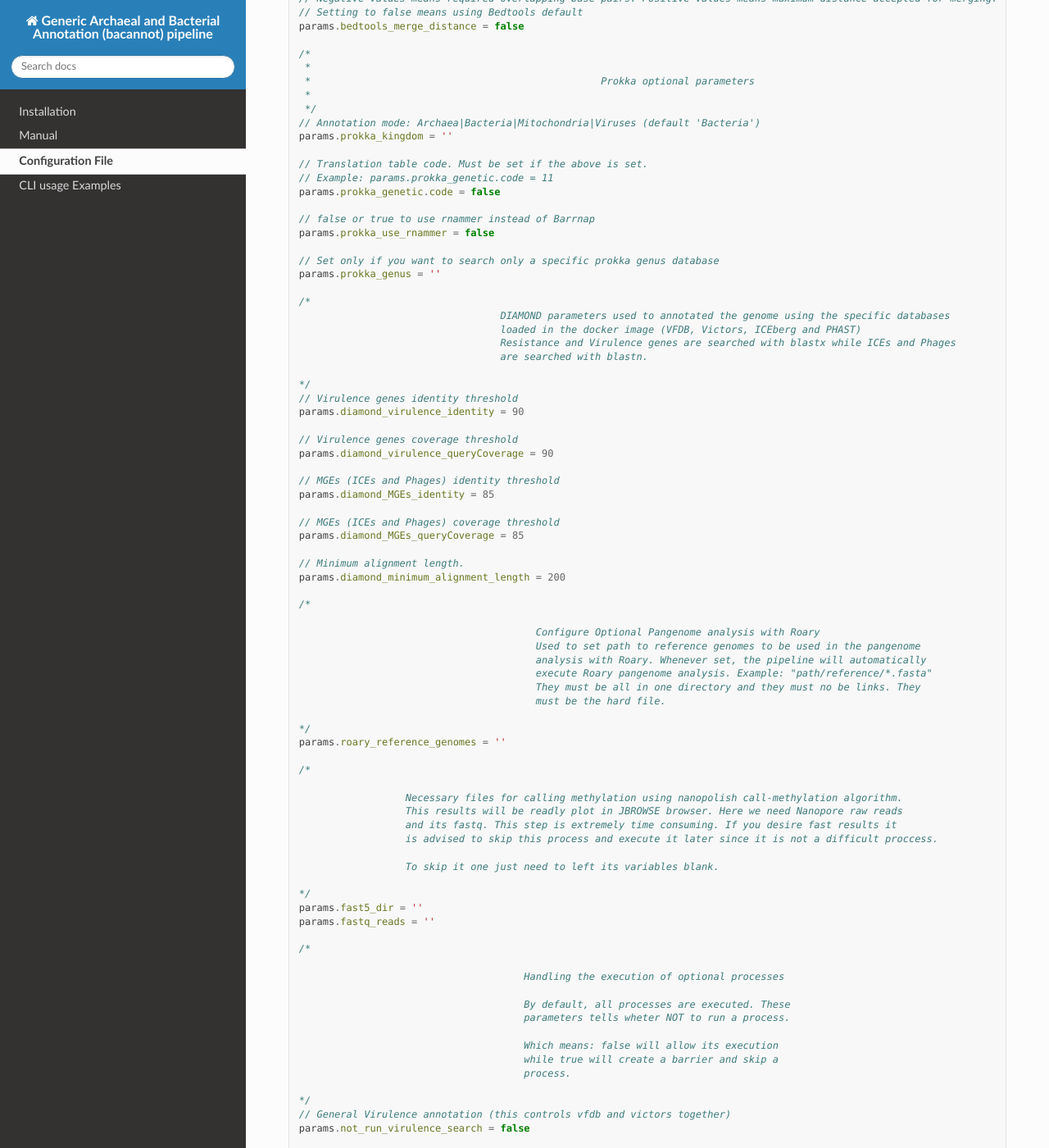
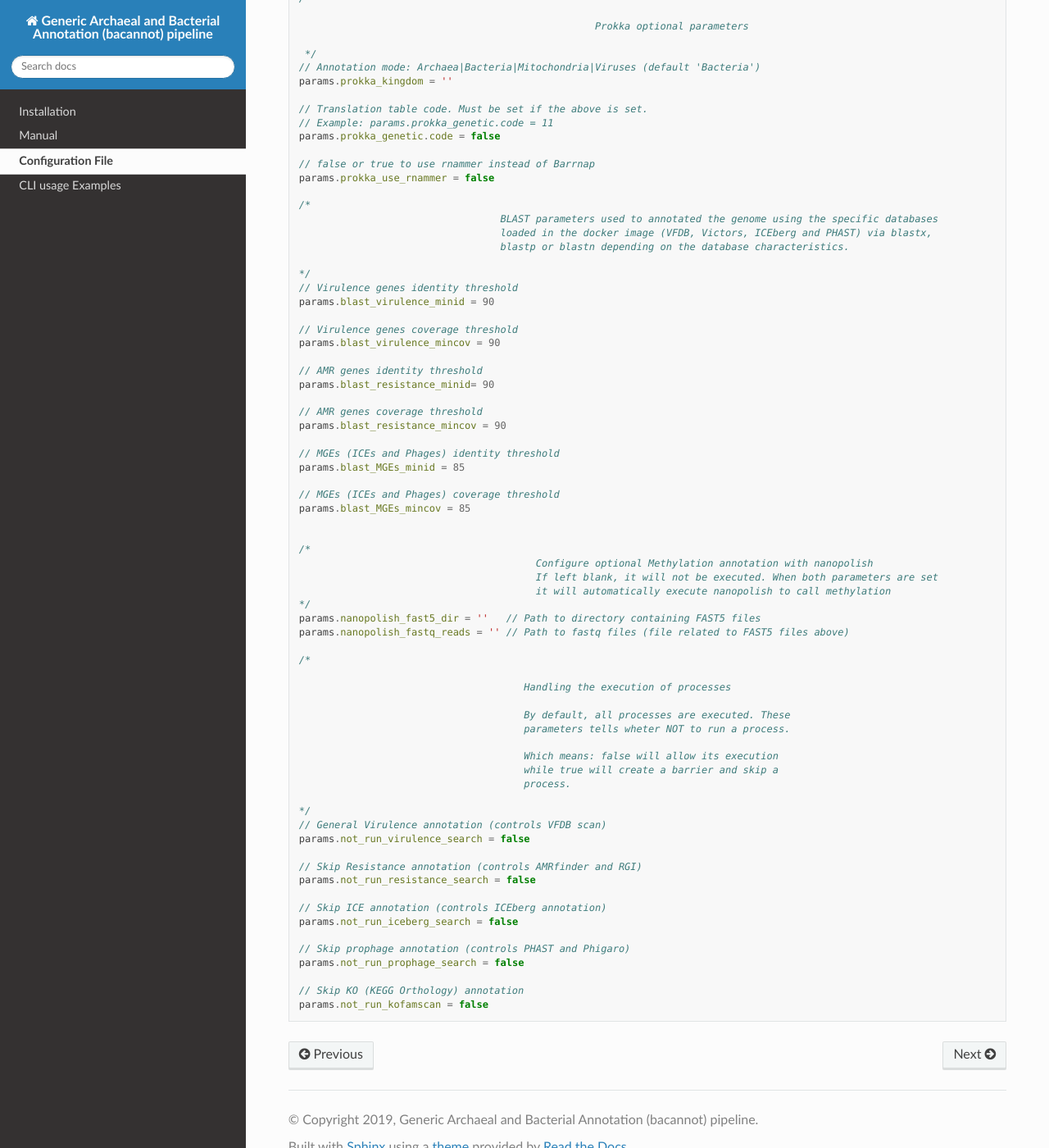
Before and after one commit to fmalmeida/bacannot, a Sphinx documentation site: the page built from docs/config.rst, in a window 1280 px wide and 1400 px high, scrolled down 698 px. Shown: the whole window at 82% size. Built offline with Sphinx 7.4.7 and the Read the Docs theme 2.0.0, drawn with Linux system fonts in a browser that asks for light colours; some of the changed text lies outside the part shown.

Commit message:
Docs also up-to-date

```diff
--- a/docs/config.rst
+++ b/docs/config.rst
@@ -17,30 +17,26 @@
                                               This parameters must always be set
 
   */
-  // Input file (Always in fasta)
+  // Input genome -- Always in FASTA format
   params.genome = ''
 
-  // Name of output directory
+  // Name of main output directory
+  // A subdirectory with the filename will be created inside this directory
   params.outDir = 'output'
-
-  // Output files predix (it must never be written with white spaces)
-  params.prefix = 'out'
 
   // Number of threads to be used
   params.threads = 2
 
-  // Prokka will rename contig files into 'gnl|Centre|TAG_{1,2,3}'. Set your's institute acronym
-  params.prokka_center = 'Centre'
-
   // Number of minimum overlapping base pairs required for merging
-  // Negative values means required overlapping base pairs. Positive values means maximum distance accepted for merging.
-  // Setting to false means using Bedtools default
-  params.bedtools_merge_distance = false
+  // Negative values, such as -20, means the number of required overlapping bases for merging.
+  // Positive values, such as 5, means the maximum distance accepted between features for merging.
+  // By default, this process is not executed. For execution the user needs to provide a value
+  params.bedtools_merge_distance = ''
 
   /*
-   *
-   *                                                 Prokka optional parameters
-   *
+
+                                                    Prokka optional parameters
+
    */
   // Annotation mode: Archaea|Bacteria|Mitochondria|Viruses (default 'Bacteria')
   params.prokka_kingdom = ''
@@ -52,59 +48,42 @@
   // false or true to use rnammer instead of Barrnap
   params.prokka_use_rnammer = false
 
-  // Set only if you want to search only a specific prokka genus database
-  params.prokka_genus = ''
-
   /*
-                                    DIAMOND parameters used to annotated the genome using the specific databases
-                                    loaded in the docker image (VFDB, Victors, ICEberg and PHAST)
-                                    Resistance and Virulence genes are searched with blastx while ICEs and Phages
-                                    are searched with blastn.
+                                    BLAST parameters used to annotated the genome using the specific databases
+                                    loaded in the docker image (VFDB, Victors, ICEberg and PHAST) via blastx,
+                                    blastp or blastn depending on the database characteristics.
 
   */
   // Virulence genes identity threshold
-  params.diamond_virulence_identity = 90
+  params.blast_virulence_minid = 90
 
   // Virulence genes coverage threshold
-  params.diamond_virulence_queryCoverage = 90
+  params.blast_virulence_mincov = 90
+
+  // AMR genes identity threshold
+  params.blast_resistance_minid= 90
+
+  // AMR genes coverage threshold
+  params.blast_resistance_mincov = 90
 
   // MGEs (ICEs and Phages) identity threshold
-  params.diamond_MGEs_identity = 85
+  params.blast_MGEs_minid = 85
 
   // MGEs (ICEs and Phages) coverage threshold
-  params.diamond_MGEs_queryCoverage = 85
+  params.blast_MGEs_mincov = 85
 
-  // Minimum alignment length.
-  params.diamond_minimum_alignment_length = 200
+
+  /*
+                                          Configure optional Methylation annotation with nanopolish
+                                          If left blank, it will not be executed. When both parameters are set
+                                          it will automatically execute nanopolish to call methylation
+  */
+  params.nanopolish_fast5_dir = ''   // Path to directory containing FAST5 files
+  params.nanopolish_fastq_reads = '' // Path to fastq files (file related to FAST5 files above)
 
   /*
 
-                                          Configure Optional Pangenome analysis with Roary
-                                          Used to set path to reference genomes to be used in the pangenome
-                                          analysis with Roary. Whenever set, the pipeline will automatically
-                                          execute Roary pangenome analysis. Example: "path/reference/*.fasta"
-                                          They must be all in one directory and they must no be links. They
-                                          must be the hard file.
-
-  */
-  params.roary_reference_genomes = ''
-
-  /*
-
-                    Necessary files for calling methylation using nanopolish call-methylation algorithm.
-                    This results will be readly plot in JBROWSE browser. Here we need Nanopore raw reads
-                    and its fastq. This step is extremely time consuming. If you desire fast results it
-                    is advised to skip this process and execute it later since it is not a difficult proccess.
-
-                    To skip it one just need to left its variables blank.
-
-  */
-  params.fast5_dir = ''
-  params.fastq_reads = ''
-
-  /*
-
-                                        Handling the execution of optional processes
+                                        Handling the execution of processes
 
                                         By default, all processes are executed. These
                                         parameters tells wheter NOT to run a process.
@@ -114,22 +93,16 @@
                                         process.
 
   */
-  // General Virulence annotation (this controls vfdb and victors together)
+  // General Virulence annotation (controls VFDB scan)
   params.not_run_virulence_search = false
 
-  // Skip only VFDB annotation
-  params.not_run_vfdb_search = false
-
-  // Skip only Victors annotation
-  params.not_run_victors_search = false
-
-  // Skip Resistance annotation
+  // Skip Resistance annotation (controls AMRfinder and RGI)
   params.not_run_resistance_search = false
 
-  // Skip ICE annotation
+  // Skip ICE annotation (controls ICEberg annotation)
   params.not_run_iceberg_search = false
 
-  // Skip prophage annotation
+  // Skip prophage annotation (controls PHAST and Phigaro)
   params.not_run_prophage_search = false
 
   // Skip KO (KEGG Orthology) annotation
--- a/docs/index.rst
+++ b/docs/index.rst
@@ -14,7 +14,6 @@ It wraps up the following tools and databases:
 * `Prokka <https://github.com/tseemann/prokka>`_
 * `barrnap <https://github.com/tseemann/barrnap>`_
 * `mlst <https://github.com/tseemann/mlst>`_
-* `Roary <https://github.com/sanger-pathogens/Roary>`_
 * `Nanopolish <https://github.com/jts/nanopolish>`_
 * `RGI <https://github.com/arpcard/rgi>`_
 * `AMRFinderPlus <https://github.com/ncbi/amr/wiki>`_
```
Also changed, not shown: other parts of docs/index.rst (+1 -0 lines), README.md (+15 -9 lines), docs/examples.rst (+7 -10 lines), docs/manual.rst (+17 -36 lines), docs/annotation_en.png (deleted), 3 other files.
